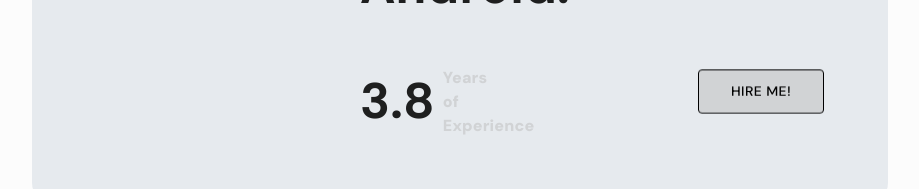
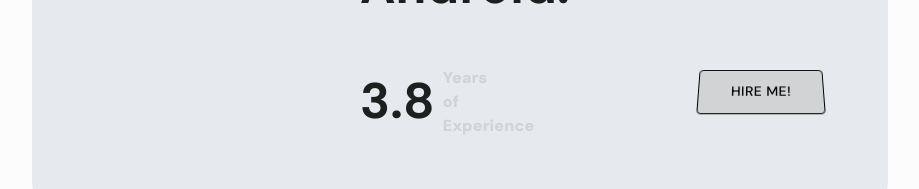
Before and after one commit to saarthak10/dev-fusion, a React (Vite) app in the folder dev-fusion/: page / in a window 1280 px wide. Shown: the part 706-895 px from the top of the page, without its empty margins (205-1124 px from the left). Built offline with nearby package versions, Linux system fonts and the light colour scheme.

Commit message:
button style corrected

```diff
--- a/dev-fusion/src/pages/home/Home.jsx
+++ b/dev-fusion/src/pages/home/Home.jsx
@@ -4,9 +4,11 @@ import linkdIcon from '../../assets/icons/linkdinIcon.svg'
 import githubIcon from '../../assets/icons/github.svg'
 import profileImage from '../../assets/icons/profile.jpeg'
 import theme from '../../config/theme'
+import { useState } from 'react'
 
 const Home = () => {
 
+  const [hovered, setHovered] = useState(false)
   const data = {
     username:'Saarthak Sharma',
     website:'www.google.com',
@@ -68,8 +70,10 @@ const Home = () => {
 
               <Box display={'flex'} alignItems={'center'}>
               <Button
+                onMouseEnter={()=> setHovered(true)}
+                onMouseLeave={()=> setHovered(false)}
+                sx={{
 
-              sx={{
                 border:'1px solid #000000',
                 background:`${theme.palette.neutral.normal}`,
                 color:'#000000',
@@ -77,17 +81,15 @@ const Home = () => {
                 padding: '10px',
                 paddingX:4,
                 transition: "all 0.3s ease-in-out", // Smooth transition effect
-                transform:"rotateX(20deg)",
+                transform:'perspective(300px) rotateX(20deg)',
                 "&:hover": {
                     background: "#000000",
                     color: "#ffffff",
-                    transform: "rotateX(0deg)", // Rotate on hover
-                    "&::after": {
-                        content: '"Download CV"' // Change text on hover
-                    }
+                    transform: "perspective(300px) rotateX(360deg)", // Rotate on hover
                 }
-              }}>
-                Hire Me!
+                }}
+              >
+               {hovered? 'Download CV' : 'Hire Me!'}
                 </Button>
 
               </Box>
```
